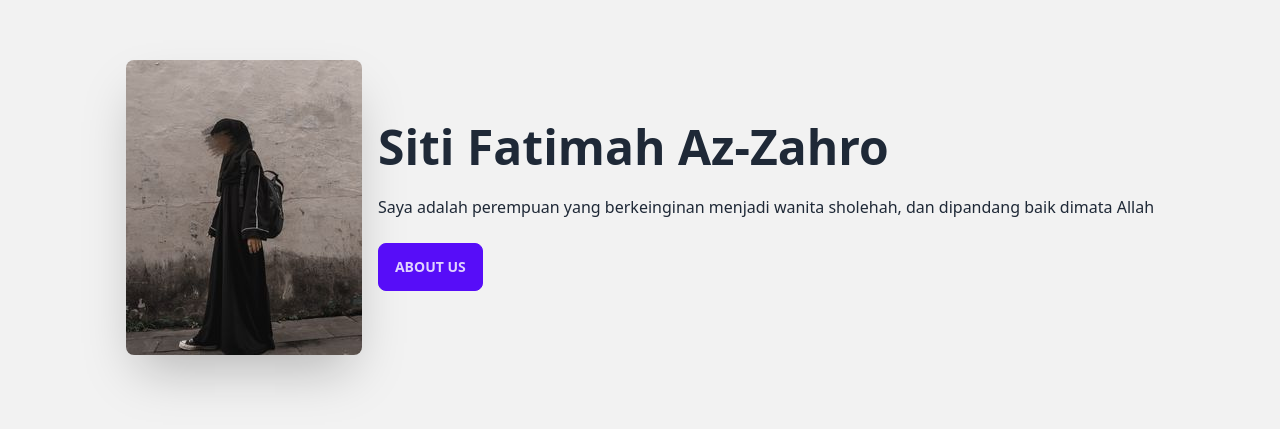
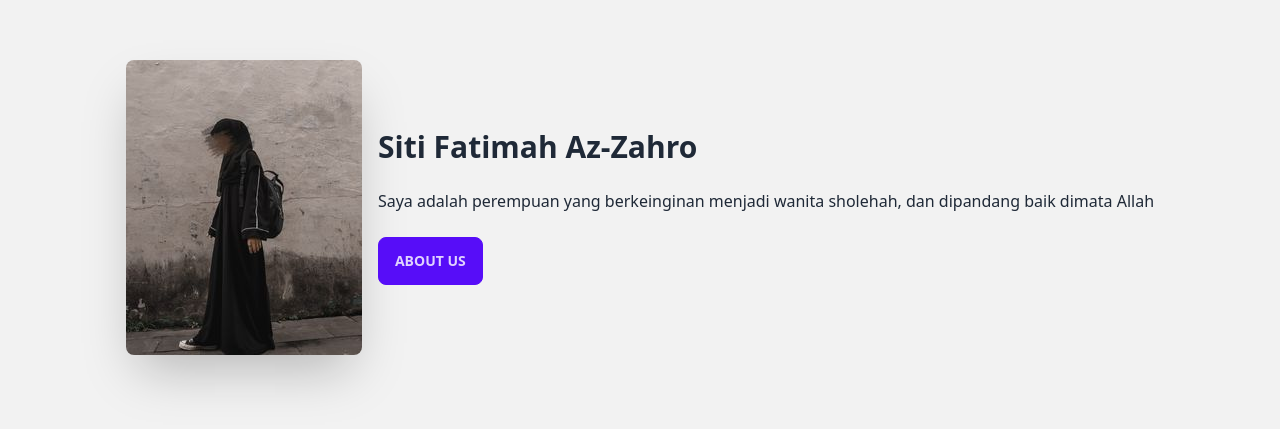
Before and after one commit to SitiFatimahAzhr12/profil, a plain HTML site: page index.html in a window 1280 px wide. Shown: the part 193-622 px from the top of the page. Drawn offline with nearby package versions, Linux system fonts and the light colour scheme.

Commit message:
Update index.html

```diff
--- a/index.html
+++ b/index.html
@@ -13,7 +13,7 @@
   <div class="hero-content flex-col lg:flex-row">
     <img src="ftmhazhr.jpg" class="max-w-sm rounded-lg shadow-2xl" />
     <div>
-      <h1 class="text-5xl font-bold">Siti Fatimah Az-Zahro</h1>
+      <h1 class="text-3xl font-bold">Siti Fatimah Az-Zahro</h1>
       <p class="py-6">Saya adalah perempuan yang berkeinginan menjadi wanita sholehah, dan dipandang baik dimata Allah</p>
       <button class="btn btn-primary">About Us</button>
     </div>
```
